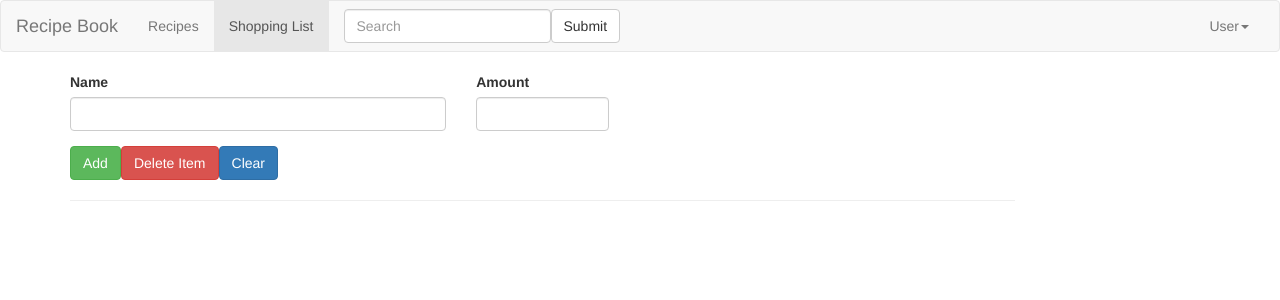
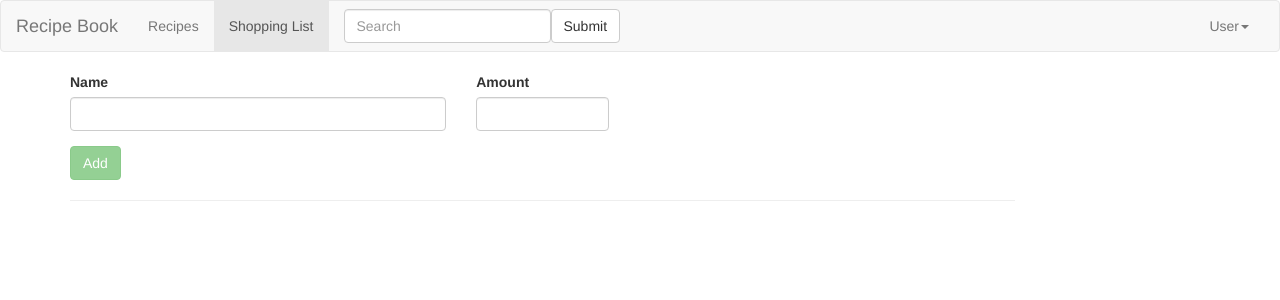
Before and after one commit to ascold/recipe-book, an Angular app: page /shopping-list in a window 1280 px wide. Shown: the top 300 px of the page. Built offline with nearby package versions, Linux system fonts and the light colour scheme.

Commit message:
implemented the shopping list form functionality

```diff
--- a/src/app/app.module.ts
+++ b/src/app/app.module.ts
@@ -1,6 +1,7 @@
 import { BrowserModule } from '@angular/platform-browser';
 import { NgModule } from '@angular/core';
 import { FormsModule } from '@angular/forms';
+import { ReactiveFormsModule } from '@angular/forms';
 import { HttpModule } from '@angular/http';
 import { RouterModule }   from '@angular/router';
 
@@ -39,6 +40,7 @@ import { RecipeStartComponent } from './recipes/recipe-start.component';
     BrowserModule,
     FormsModule,
     HttpModule,
+    ReactiveFormsModule,
     routing
   ],
   providers: [RecipeService, ShoppingListService],
--- a/src/app/shopping-list/shopping-list-add/shopping-list-add.component.html
+++ b/src/app/shopping-list/shopping-list-add/shopping-list-add.component.html
@@ -1,22 +1,35 @@
 <div class="row">
   <div class="col-xs-12">
-    <form id="shopping-list-add">
+    <form id="shopping-list-add" (ngSubmit)="onSubmit(f.value)" #f="ngForm">
       <div class="row">
         <div class="col-sm-5 form-group">
           <label for="item-name">Name</label>
-          <input type="text" id="item-name" required class="form-control">
+          <input
+          type="text"
+          id="item-name"
+          required
+          class="form-control"
+          [ngModel]="item.name"
+          name="name">
         </div>
 
         <div class="col-sm-2 form-group">
           <label for="item-amount">Amount</label>
-          <input type="text" id="item-amount" required class="form-control">
+          <input
+          type="text"
+          id="item-amount"
+          required
+          class="form-control"
+          [ngModel]="item.amount"
+          name="amount">
         </div>
       </div>
       <div class="row">
         <div class="col-xs-12">
-          <button class="btn btn-success" type="submit">Add</button>
-          <button class="btn btn-danger" type="button">Delete Item</button>
-          <button class="btn btn-primary" type="button">Clear</button>
+          <button class="btn btn-success" type="submit" *ngIf="isAddMode" [disabled]="!f.valid">Add</button>
+          <button class="btn btn-success" type="button" *ngIf="!isAddMode" [disabled]="!f.valid">Save</button>
+          <button class="btn btn-danger" type="button" *ngIf="!isAddMode" (click)="onDelete()">Delete</button>
+          <button class="btn btn-primary" type="button" *ngIf="!isAddMode" (click)="onClear()">Clear</button>
         </div>
       </div>
     </form>
--- a/src/app/shopping-list/shopping-list-add/shopping-list-add.component.ts
+++ b/src/app/shopping-list/shopping-list-add/shopping-list-add.component.ts
@@ -1,14 +1,45 @@
-import { Component, OnInit } from '@angular/core';
+import { ShoppingListService } from './../shopping-list.service';
+import { Ingredient } from './../../shared/ingredient';
+import { Component, OnChanges, Input, Output, EventEmitter } from '@angular/core';
 
 @Component({
   selector: 'rb-shopping-list-add',
   templateUrl: './shopping-list-add.component.html'
 })
-export class ShoppingListAddComponent implements OnInit {
+export class ShoppingListAddComponent implements OnChanges {
+@Input() item: Ingredient;
+@Output() cleared = new EventEmitter();
+isAddMode = true;
+  constructor(private sls: ShoppingListService) { }
 
-  constructor() { }
+  ngOnChanges(changes) {
+    if(changes.item.currentValue === null){
+      this.isAddMode = true;
+      this.item = {name: null, amount: null};
+    }else{
+      this.isAddMode = false;
+    }
+  }
 
-  ngOnInit() {
+  onSubmit(ingredient: Ingredient){
+    const newIngredient = new Ingredient(ingredient.name, ingredient.amount);
+    if(this.isAddMode){
+       this.item = newIngredient;
+       this.sls.addItem(this.item);
+    }else{
+       this.sls.editItem(this.item, newIngredient);
+       this.onClear();
+    }
+  }
+
+  onDelete(){
+    this.sls.deleteItem(this.item);
+    this.onClear();
+  }
+
+  onClear(){
+    this.isAddMode = true;
+    this.cleared.emit(null);
   }
 
 }
--- a/src/app/shopping-list/shopping-list.component.html
+++ b/src/app/shopping-list/shopping-list.component.html
@@ -1,9 +1,9 @@
 <div class="row">
   <div class="col-xs-10">
-    <rb-shopping-list-add></rb-shopping-list-add>
+    <rb-shopping-list-add [item]="selectedItem" (cleared)="onCleared()"></rb-shopping-list-add>
     <hr>
     <ul class="list-group">
-      <a class="list-group-item" *ngFor="let item of items">{{item.name}} ({{item.amount}})</a>
+      <a class="list-group-item" *ngFor="let item of items" (click)="onSelectItem(item)">{{item.name}} ({{item.amount}})</a>
     </ul>
   </div>
 </div>
--- a/src/app/shopping-list/shopping-list.component.ts
+++ b/src/app/shopping-list/shopping-list.component.ts
@@ -8,11 +8,19 @@ import { ShoppingListService } from './shopping-list.service';
 })
 export class ShoppingListComponent implements OnInit {
 items: Ingredient[] = [];
-
+selectedItem: Ingredient = null;
   constructor(private sls : ShoppingListService) { }
 
   ngOnInit() {
     this.items = this.sls.getItems();
   }
 
+  onSelectItem(item:Ingredient){
+    this.selectedItem = item;
+  }
+
+  onCleared(){
+    this.selectedItem = null;
+  }
+
 }
--- a/src/app/shopping-list/shopping-list.service.ts
+++ b/src/app/shopping-list/shopping-list.service.ts
@@ -12,18 +12,24 @@ private items : Ingredient[] = [];
 
   }
 
-getItems(){
-  return this.items;
-}
+  getItems(){
+    return this.items;
+  }
 
-setItems(ingredients: Ingredient[]){
-  // ingredients.forEach(function(entry) {
-  //  if(that.items.indexOf(entry) === -1){
-   //    that.items.push(entry);
-  //  }
-  //});
+  setItems(ingredients: Ingredient[]){
+    Array.prototype.push.apply(this.items, ingredients);
+  }
 
-  Array.prototype.push.apply(this.items, ingredients);
-}
+  addItem(item:Ingredient){
+    this.items.push(item);
+  }
+
+  editItem(oldItem:Ingredient, newItem:Ingredient){
+    this.items[this.items.indexOf(oldItem)] = newItem;
+  }
+
+  deleteItem(item:Ingredient){
+    this.items.splice(this.items.indexOf(item),1);
+  }
 
 }
```
Also changed, not shown: 1 other file (tests, documents, lock files or other folders).
